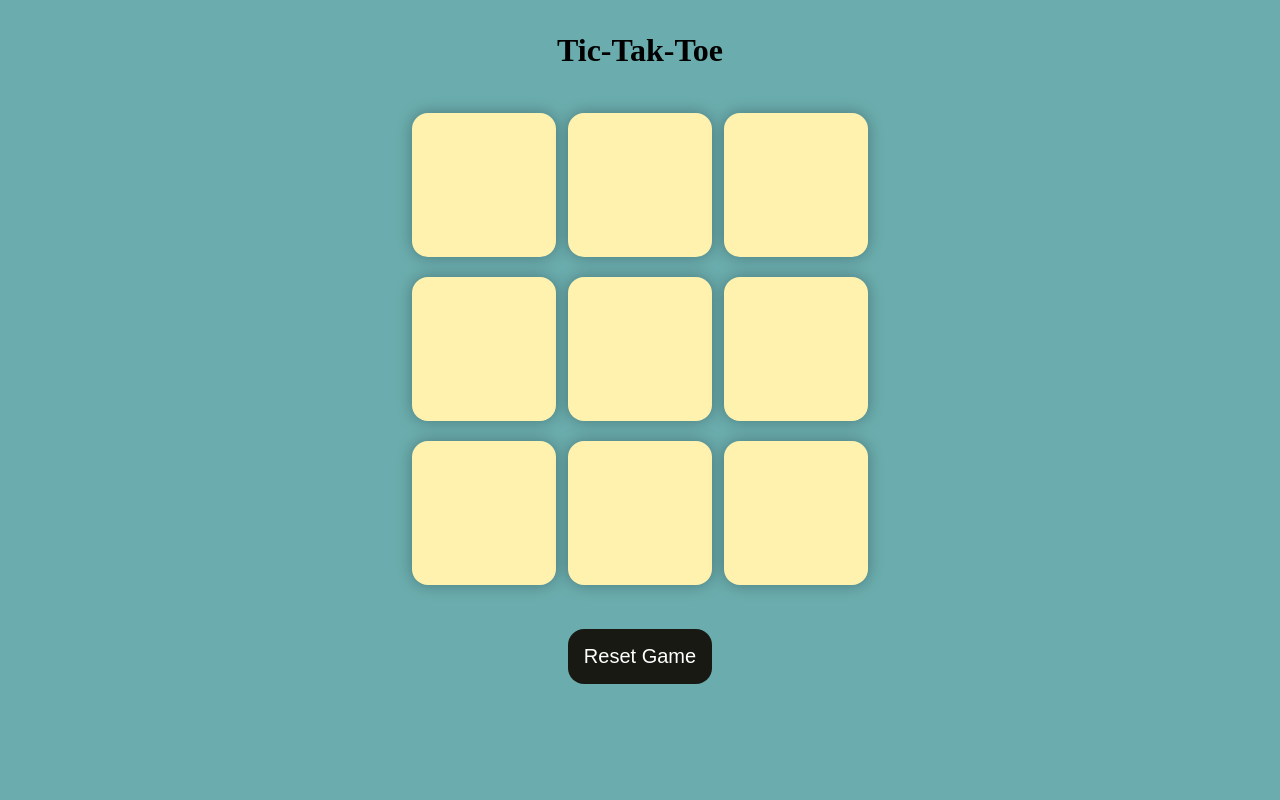
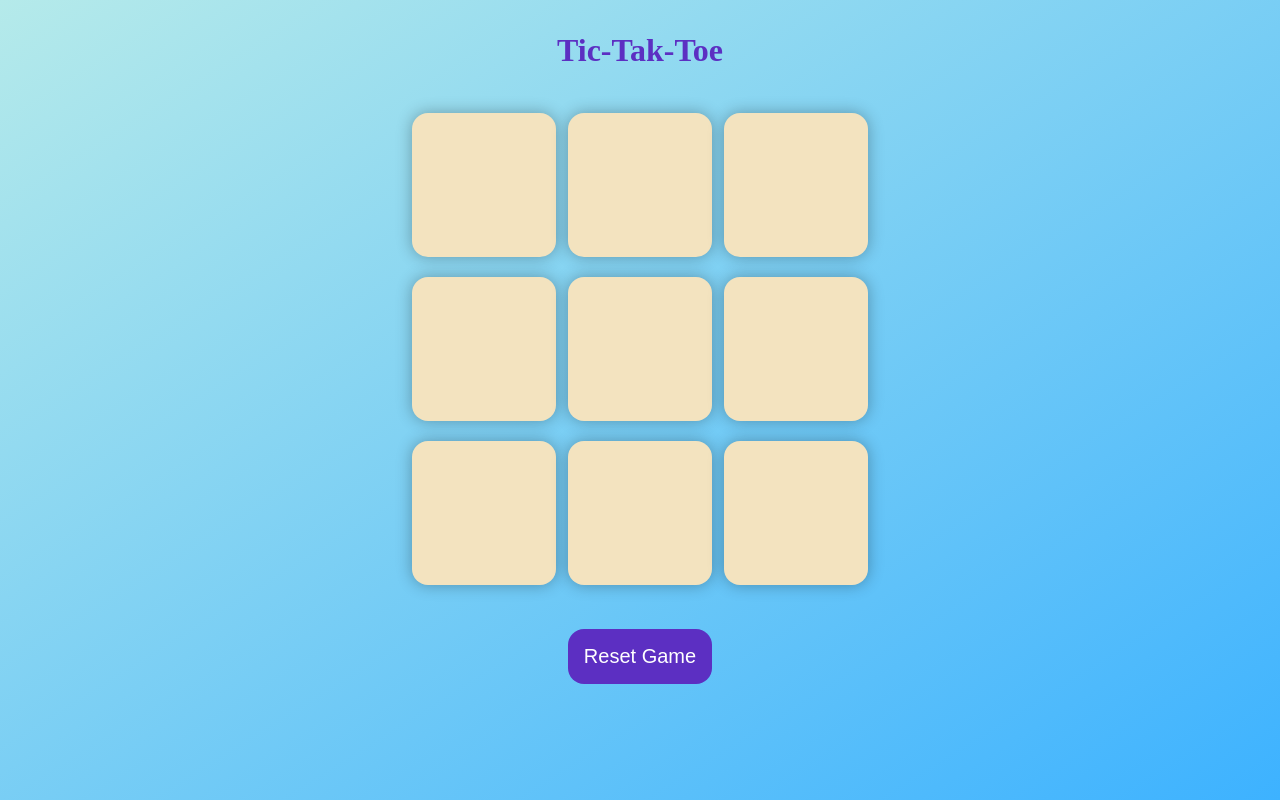
Before and after one commit to labonibiswas/Tik-Tak-Toe, a plain HTML site: page index.html in a window 1280 px wide. Drawn offline with Linux system fonts and the light colour scheme.

Commit message:
Update style.css

```diff
--- a/style.css
+++ b/style.css
@@ -3,13 +3,24 @@
     padding: 0;
 }
 
+html{
+    height: 100%;
+
+}
+
 body{
-    background: #6badae;
     text-align: center;
+    background-image: linear-gradient(to bottom right, #B5EAEA, #3DB2FF);
+    background-repeat: no-repeat;
+    background-size: cover;
 }
 
 main{
     padding: 2rem;
+}
+
+h1{
+    color: #5C2FC2;
 }
 
 .container{
@@ -37,14 +48,14 @@ main{
     border: none;
     box-shadow: 0 0 1rem rgba(0, 0, 0, 0.3);
     font-size: 8vmin;
-    color: #b0413e;
-    background-color: #FFF2AF;
+    /*color: #b0413e;*/
+    background-color: #f3e3bf;
 }
 
 #reset-btn{
     padding: 1rem;
     font-size: 1.25rem;
-    background-color: #191913;
+    background-color: #5C2FC2;
     color: #fff;
     border-radius: 1rem;
     border: none;
@@ -53,14 +64,14 @@ main{
 #new-btn{
     padding: 1rem;
     font-size: 1.25rem;
-    background-color: #191913;
+    background-color: #5C2FC2;
     color: #fff;
     border-radius: 1rem;
     border: none;
 }
 
 #msg{
-    color: #ffffc7;;
+    color: #5C2FC2;;
     font-size: 5vmin;
 }
 
```
